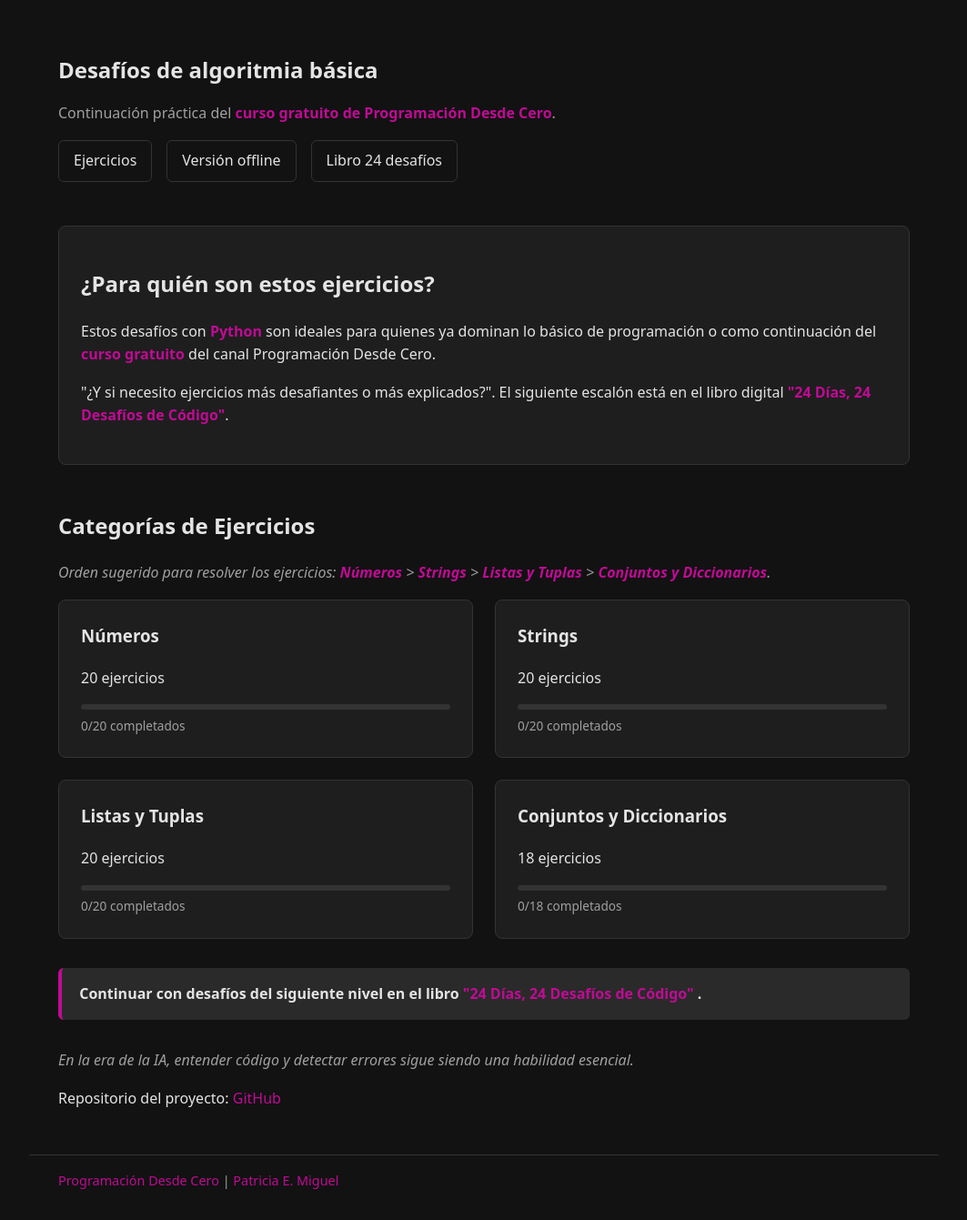
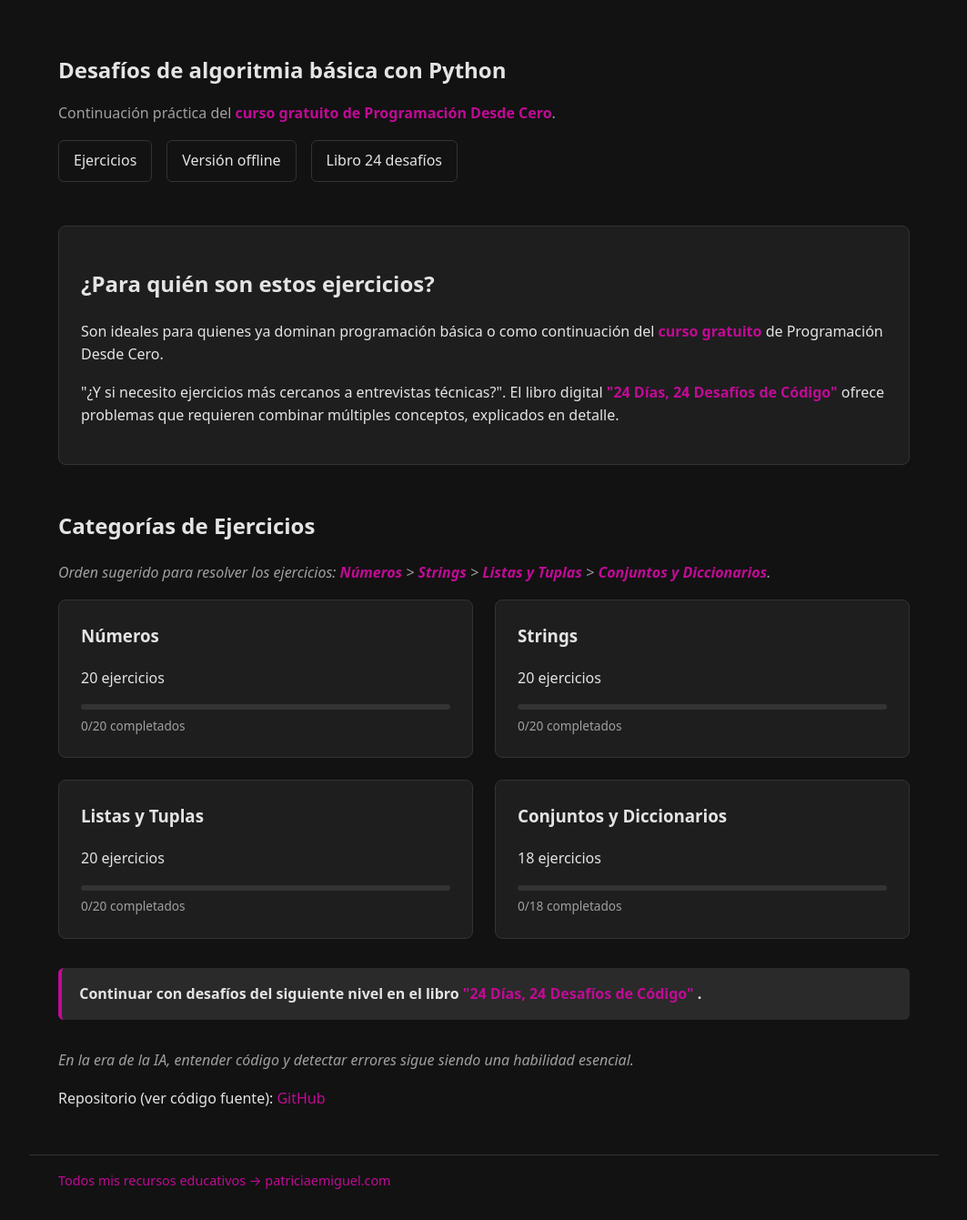
Before and after one commit to patr1c1a/plataforma-practica-interactiva, a FastAPI app: page / in a window 1280 px wide. Shown: the part 93-1434 px from the top of the page at 91% size, without its empty margins (108-1171 px from the left). Run offline with FastAPI, Linux system fonts and the light colour scheme; some libraries are stand-ins or nearby versions.

Commit message:
fix: reformular textos

```diff
--- a/web/templates/fragments/home_content.html
+++ b/web/templates/fragments/home_content.html
@@ -1,9 +1,8 @@
 <section class="hero">
-    <h1>Desafíos de algoritmia básica</h1>
+    <h1>Desafíos de algoritmia básica con Python</h1>
     <p class="hero-subtitle">
-        Continuación práctica del <a
-            href="https://www.youtube.com/playlist?list=PLb_E6BNMg5j7-MJ0ctjvKQlv2PU7qbMDb" target="_blank"
-            rel="noopener noreferrer"><span class="emphasis">curso gratuito de Programación Desde
+        Continuación práctica del <a href="https://www.youtube.com/playlist?list=PLb_E6BNMg5j7-MJ0ctjvKQlv2PU7qbMDb"
+            target="_blank" rel="noopener noreferrer"><span class="emphasis">curso gratuito de Programación Desde
                 Cero</span></a>.
     </p>
     <div class="hero-actions">
@@ -25,17 +24,16 @@
     <div class="card">
         <h2>¿Para quién son estos ejercicios?</h2>
         <p>
-            Estos desafíos con <span class="emphasis">Python</span> son
-            ideales para quienes ya dominan lo básico de programación o como continuación del <a
+            Son ideales para quienes ya dominan programación básica o como continuación del <a
                 href="https://www.youtube.com/playlist?list=PLb_E6BNMg5j7-MJ0ctjvKQlv2PU7qbMDb" target="_blank"
                 rel="noopener noreferrer"><span class="emphasis">curso gratuito</span></a>
-            del canal Programación Desde Cero.
+            de Programación Desde Cero.
         </p>
         <p>
-            "¿Y si necesito ejercicios más desafiantes o más explicados?". El siguiente
-            escalón está en el libro digital <a href="https://patriciaemiguel.com/libro24desafios/"
-                target="_blank" rel="noopener noreferrer"><span class="emphasis">"24 Días, 24 Desafíos de
-                    Código"</span></a>.
+            "¿Y si necesito ejercicios más cercanos a entrevistas técnicas?". El libro digital <a
+                href="https://patriciaemiguel.com/libro24desafios/" target="_blank" rel="noopener noreferrer"><span
+                    class="emphasis">"24 Días, 24 Desafíos de Código"</span></a> ofrece problemas que requieren combinar
+            múltiples conceptos, explicados en detalle.
         </p>
     </div>
 </section>
@@ -44,9 +42,9 @@
     <h2>Categorías de Ejercicios</h2>
 
     <p class="hero-quote">
-        <em>Orden sugerido para resolver los ejercicios: <span
-                class="emphasis">Números</span> > <span class="emphasis">Strings</span> > <span
-                class="emphasis">Listas y Tuplas</span> > <span class="emphasis">Conjuntos y
+        <em>Orden sugerido para resolver los ejercicios: <span class="emphasis">Números</span> > <span
+                class="emphasis">Strings</span> > <span class="emphasis">Listas y Tuplas</span> > <span
+                class="emphasis">Conjuntos y
                 Diccionarios</span>.</em>
     </p>
 
@@ -80,9 +78,8 @@
         <em>En la era de la IA, entender código y detectar errores sigue siendo una habilidad esencial.</em>
     </p>
     <p>
-        Repositorio del proyecto:
-        <a href="https://github.com/patr1c1a/plataforma-practica-interactiva" target="_blank"
-            rel="noopener noreferrer">
+        Repositorio (ver código fuente):
+        <a href="https://github.com/patr1c1a/plataforma-practica-interactiva" target="_blank" rel="noopener noreferrer">
             GitHub
         </a>
     </p>
--- a/web/templates/fragments/offline_guide.html
+++ b/web/templates/fragments/offline_guide.html
@@ -1,12 +1,10 @@
 <section class="offline-guide">
     <h1>Versión offline</h1>
     <p>
-        Esta versión permite practicar los ejercicios localmente, sin depender de la interfaz web, usando
-        cualquier <span class="emphasis">IDE o editor de texto</span> para resolver los ejercicios.
+        Esta versión replica una forma de trabajo más cercana a un entorno profesional, usando cualquier <span class="emphasis">IDE o editor de texto</span> para resolver los ejercicios.
     </p>
     <p>
-        Practicar sin una interfaz gráfica también aporta el beneficio de familiarizarse con un entorno de desarrollo
-        más similar a un entorno laboral real, en el que es normal ejecutar código e interpretar salidas en la terminal.
+        Acá vas a ejecutar tests reales y trabajar con salidas en la terminal. La versión web simplifica el feedback. La versión offline muestra los errores reales.
     </p>
 
     <h2>1. Descargar contenido offline</h2>
--- a/web/templates/index.html
+++ b/web/templates/index.html
@@ -141,8 +141,7 @@
     </div>
     <footer class="site-footer">
         <a href="https://patriciaemiguel.com/" target="_blank" rel="noopener noreferrer">
-            Programación Desde Cero</a>
-        | <a href="https://patriciaemiguel.com/" target="_blank" rel="noopener noreferrer">Patricia E. Miguel</a>
+            Todos mis recursos educativos → patriciaemiguel.com</a>
     </footer>
 </body>
 
```
